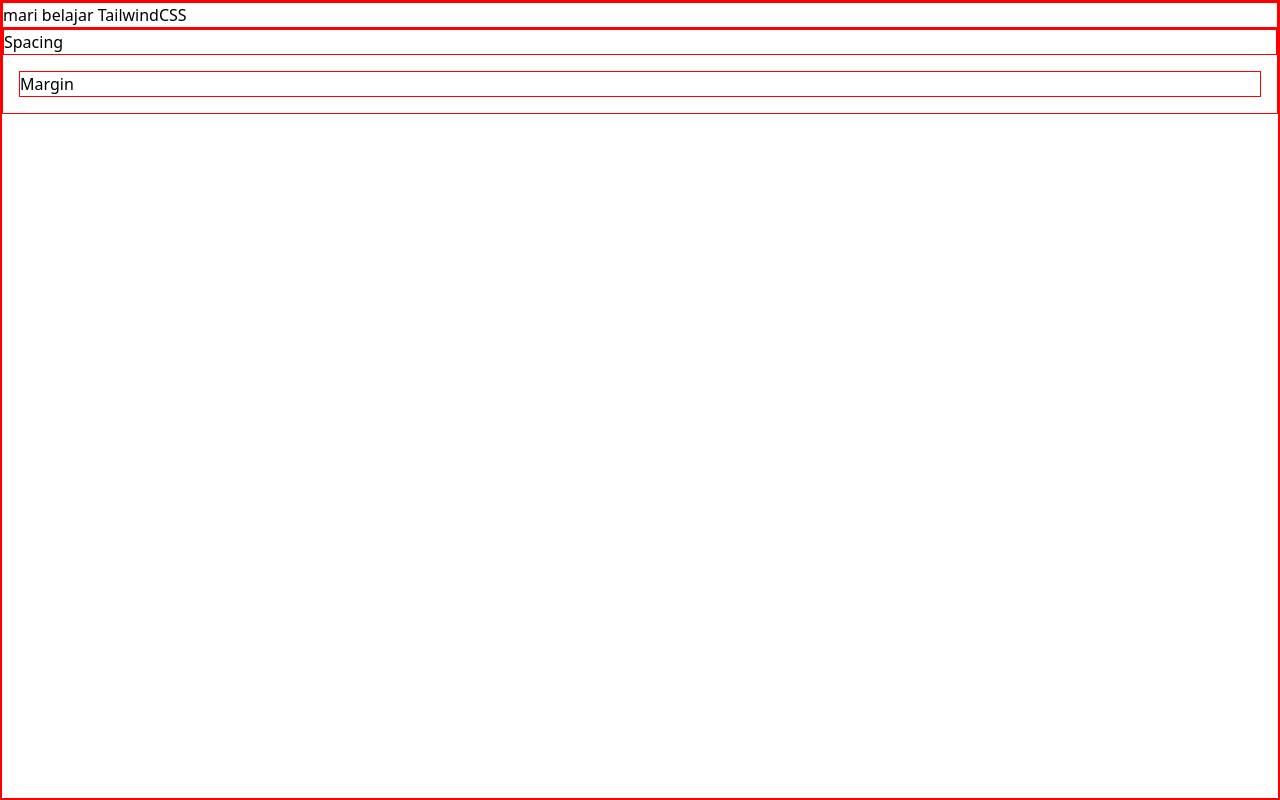
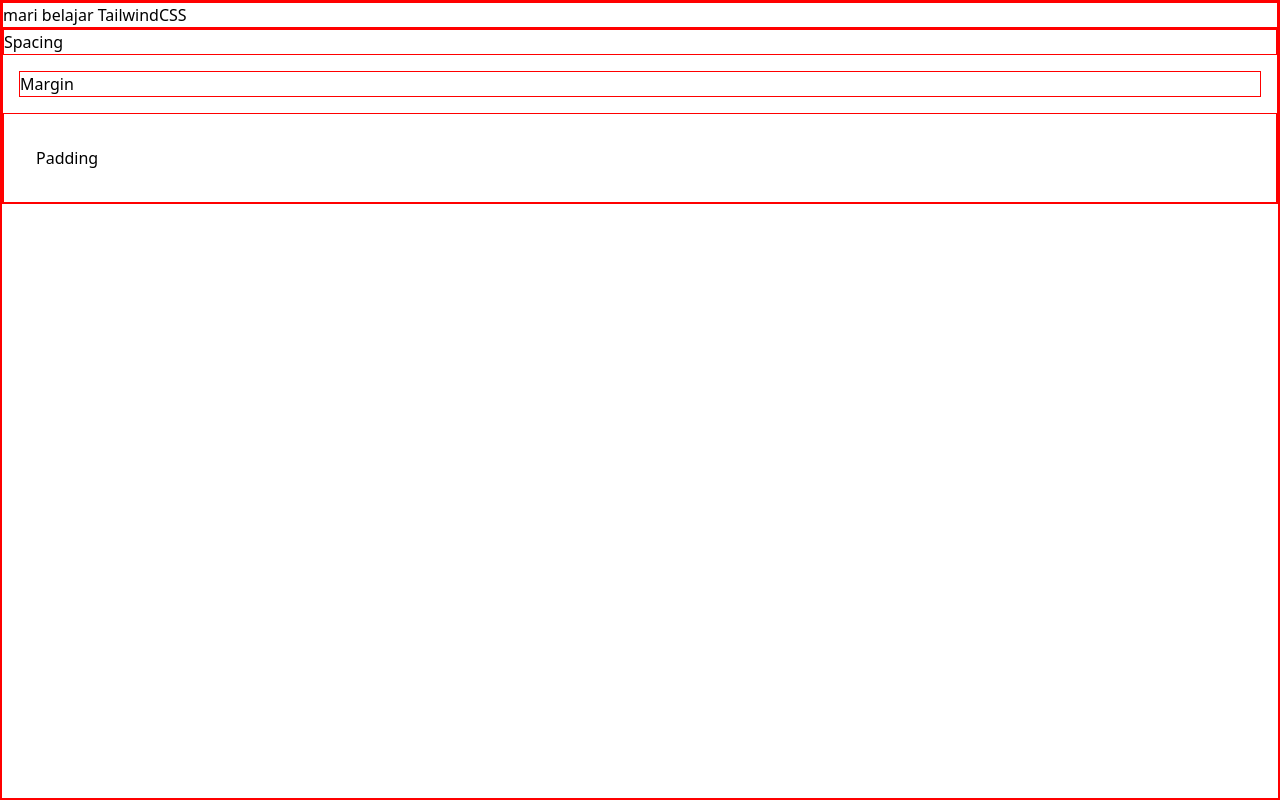
Before and after one commit to shuend/tailwind-test, a plain HTML site: page index.html in a window 1280 px wide. Drawn offline with nearby package versions, Linux system fonts and the light colour scheme.

Commit message:
belajar Spacing ( Padding  + Margin )

```diff
--- a/index.html
+++ b/index.html
@@ -28,6 +28,7 @@
     <section>
         <h2>Spacing</h2>
         <div class="m-4">Margin</div>
+        <div class="p-8">Padding</div>
     </section>
 </body>
 </html>
```
